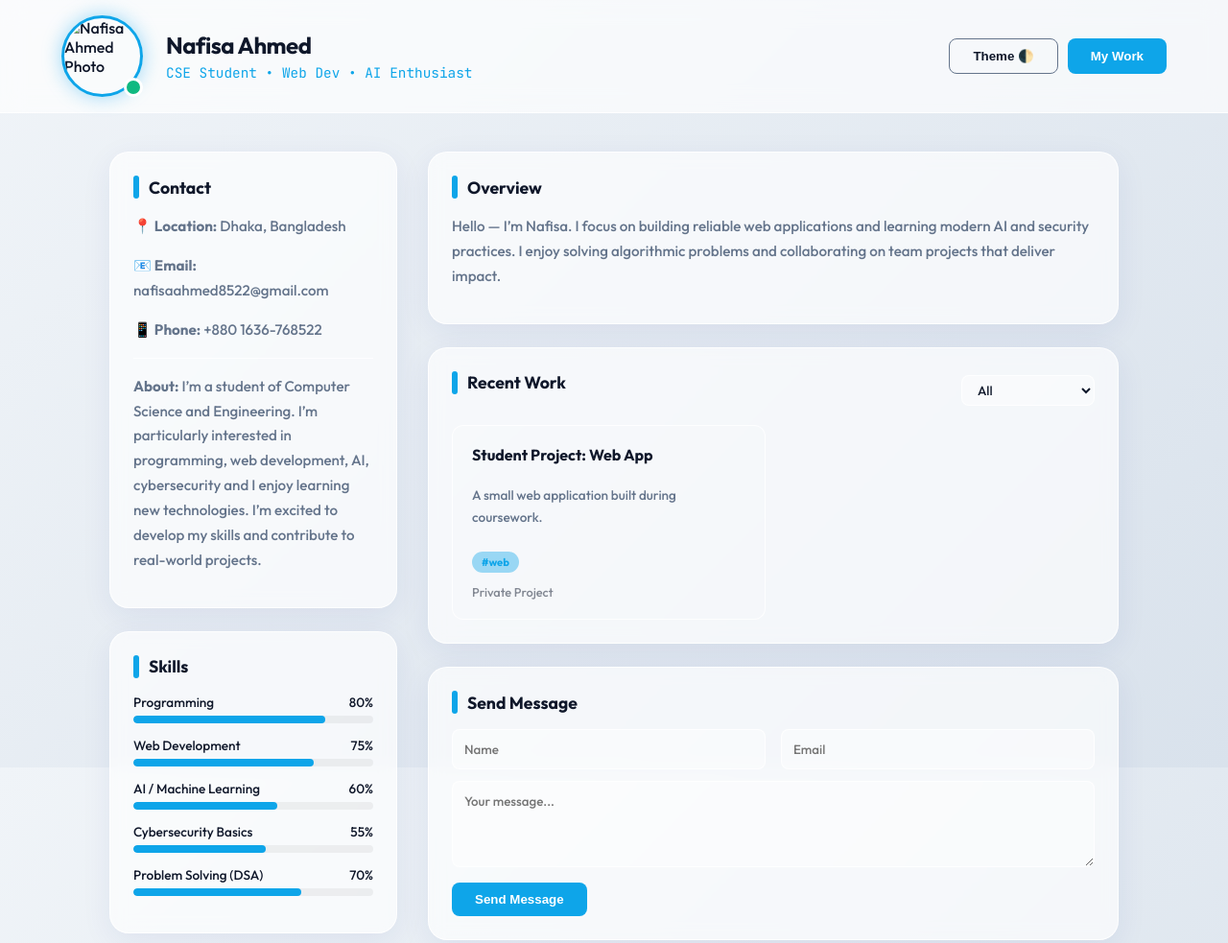
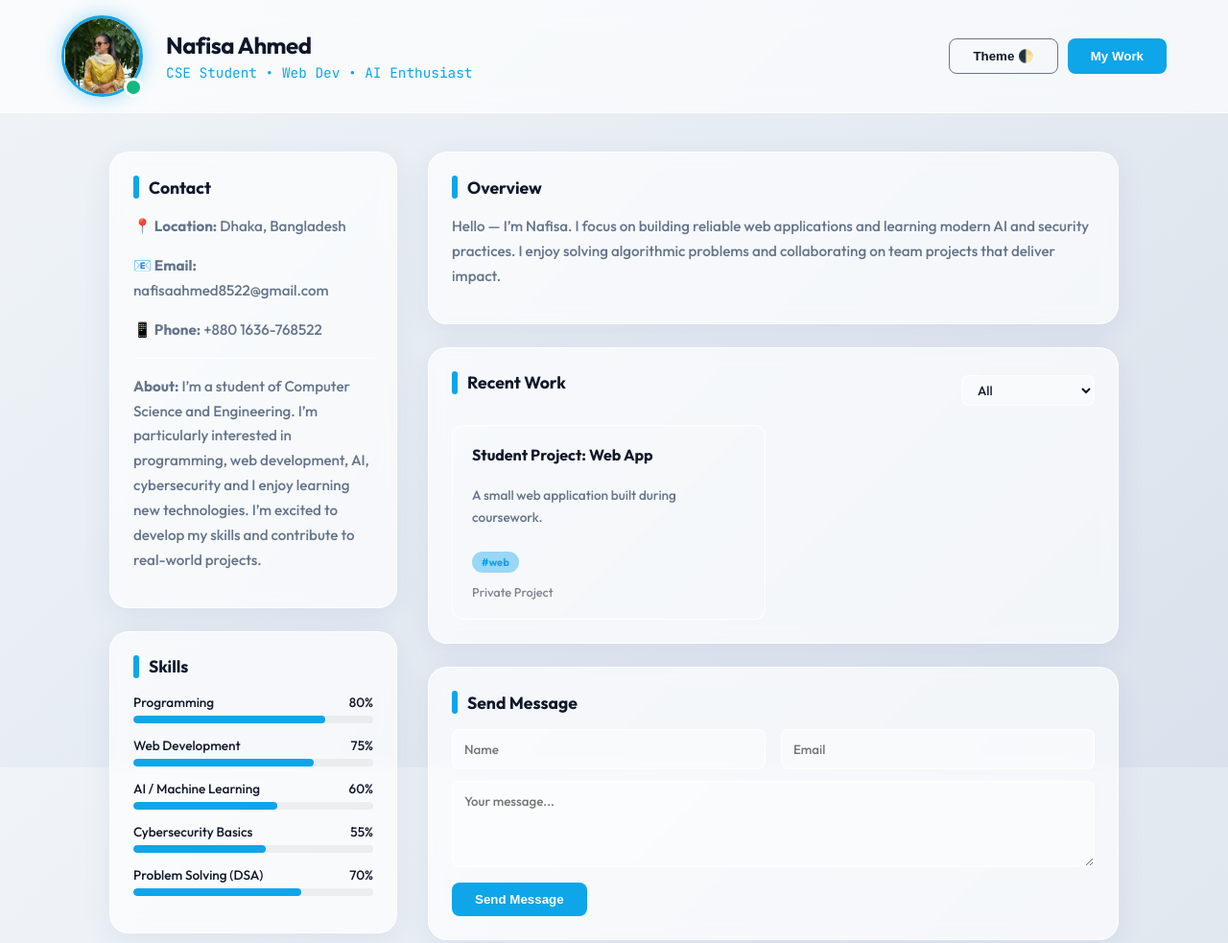
Before and after one commit to rasheduzzaman2024/nafisa_ahmed.github.io, a plain HTML site: page index.html in a window 1280 px wide. Shown: the top 983 px of the page at 96% size. Drawn offline with Linux system fonts and the light colour scheme.

Commit message:
Update index.html

```diff
--- a/index.html
+++ b/index.html
@@ -173,7 +173,7 @@
   <header>
     <div class="avatar-wrapper">
       <div class="avatar">
-        <img src="nafisa_formal_photo.png" alt="Nafisa Ahmed Photo">
+        <img src="nafisa_photo.png" alt="Nafisa Ahmed Photo">
       </div>
       <div class="status-badge" title="Online"></div>
     </div>
```
